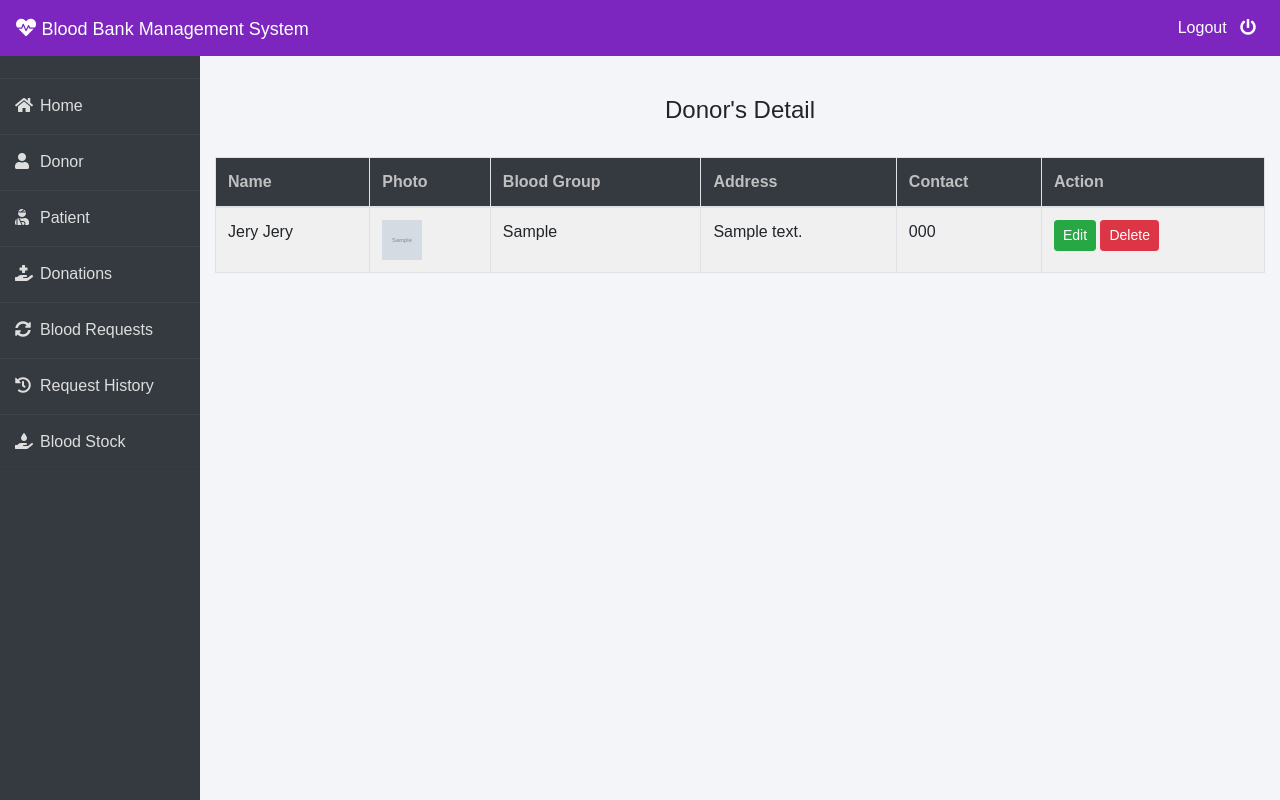
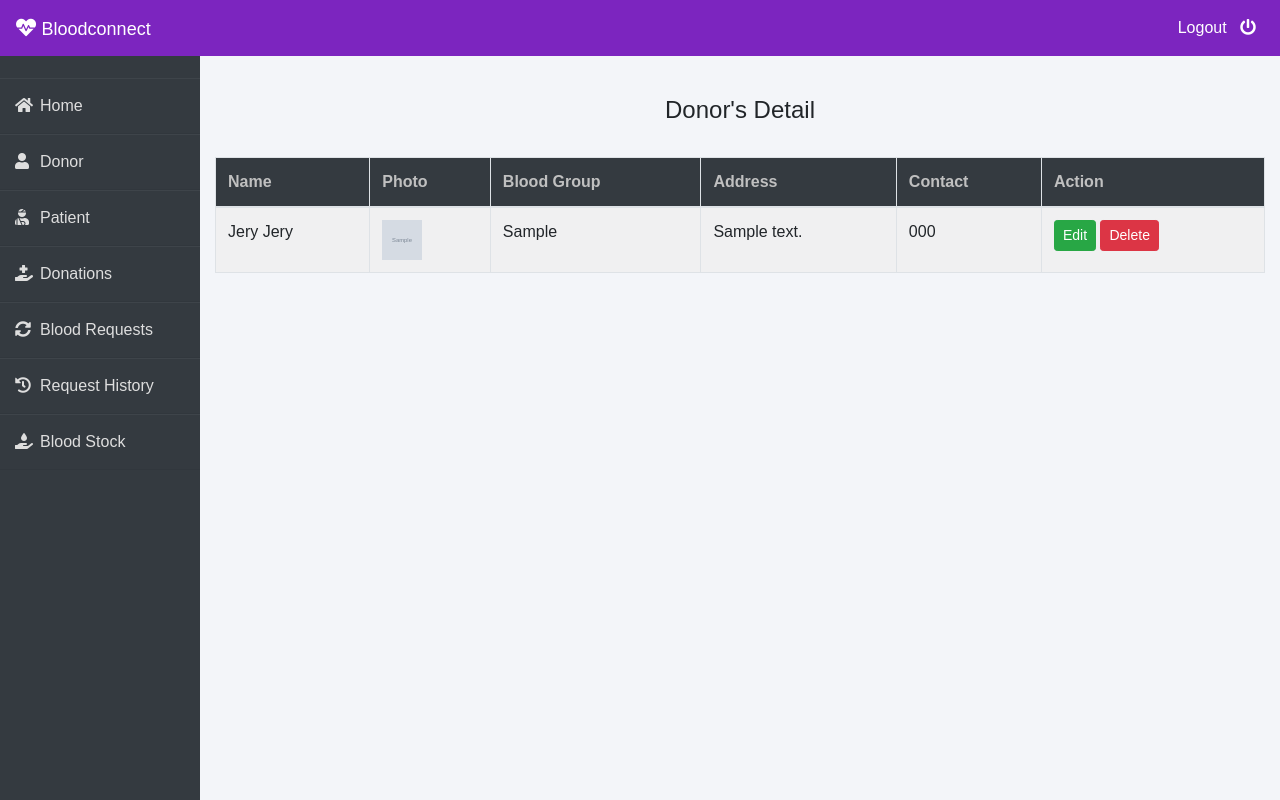
Before and after one commit to Paulabraham212/Blood-Bank-Project, a Django app: page /admin-donor in a window 1280 px wide. Run offline with Django 3.2, Linux system fonts and the light colour scheme; a user stored in the database is signed in; data comes from the database, SQL or seed files in the repository; tables that the repository leaves empty hold one stand-in row (values such as "Sample post"); grey boxes marked "Sample" are stand-in pictures; some libraries are stand-ins or nearby versions.

Commit message:
Update adminbase.html

```diff
--- a/templates/blood/adminbase.html
+++ b/templates/blood/adminbase.html
@@ -160,7 +160,7 @@ body{
 <body>
 
     <nav style="background-color: #7C25BF;" class="navbar navbar-expand-lg navbar-light fixed-top">
-        <a style="color:white;" class="navbar-brand" href="/"><i class="fa fa-heartbeat"></i>&nbsp;<font face = "Comic sans MS" size ="4">Blood Bank Management System</font></a>
+        <a style="color:white;" class="navbar-brand" href="/"><i class="fa fa-heartbeat"></i>&nbsp;<font face = "Comic sans MS" size ="4">Bloodconnect</font></a>
 
 
         <div class="navbar-collapse collapse w-100 order-3 dual-collapse2">
```
